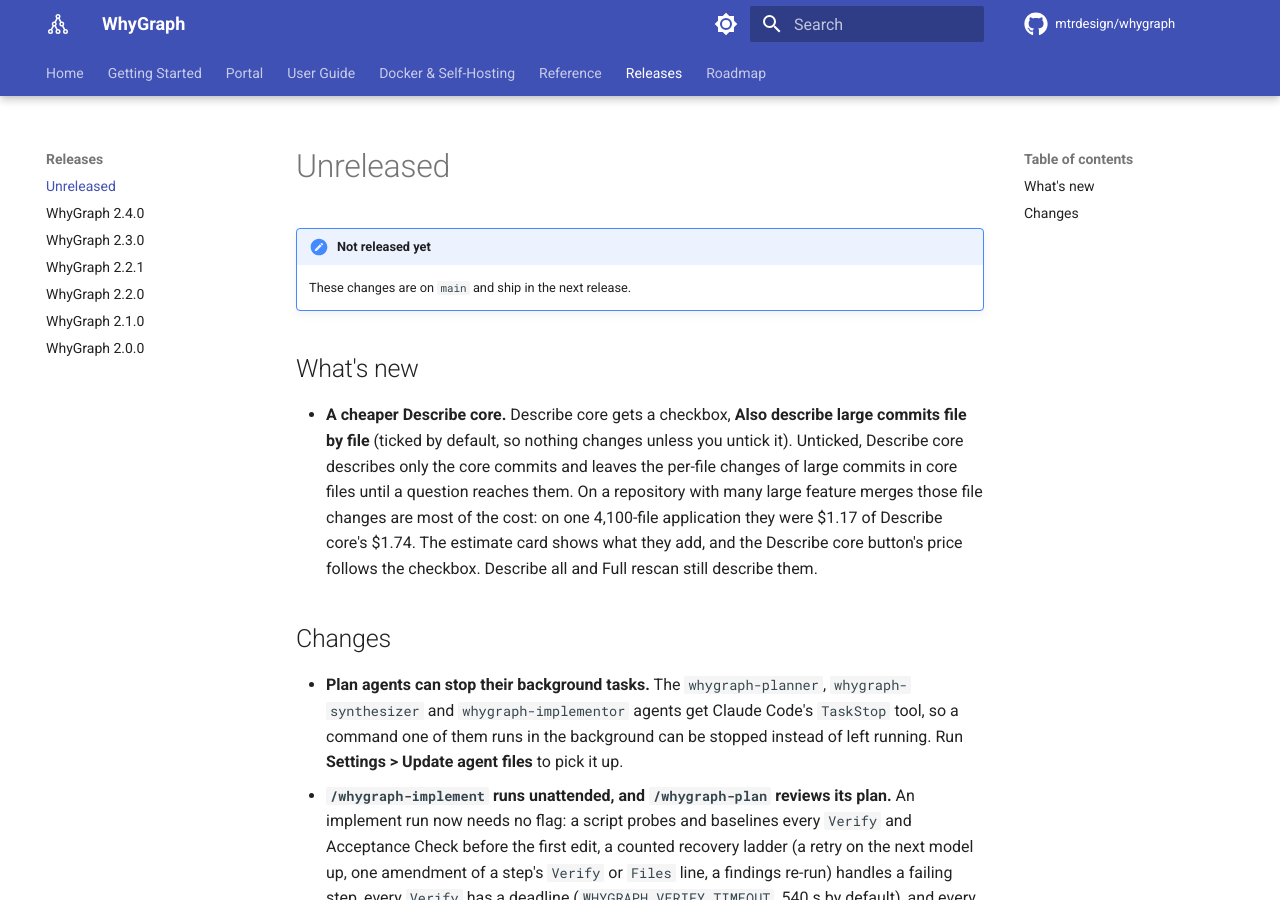
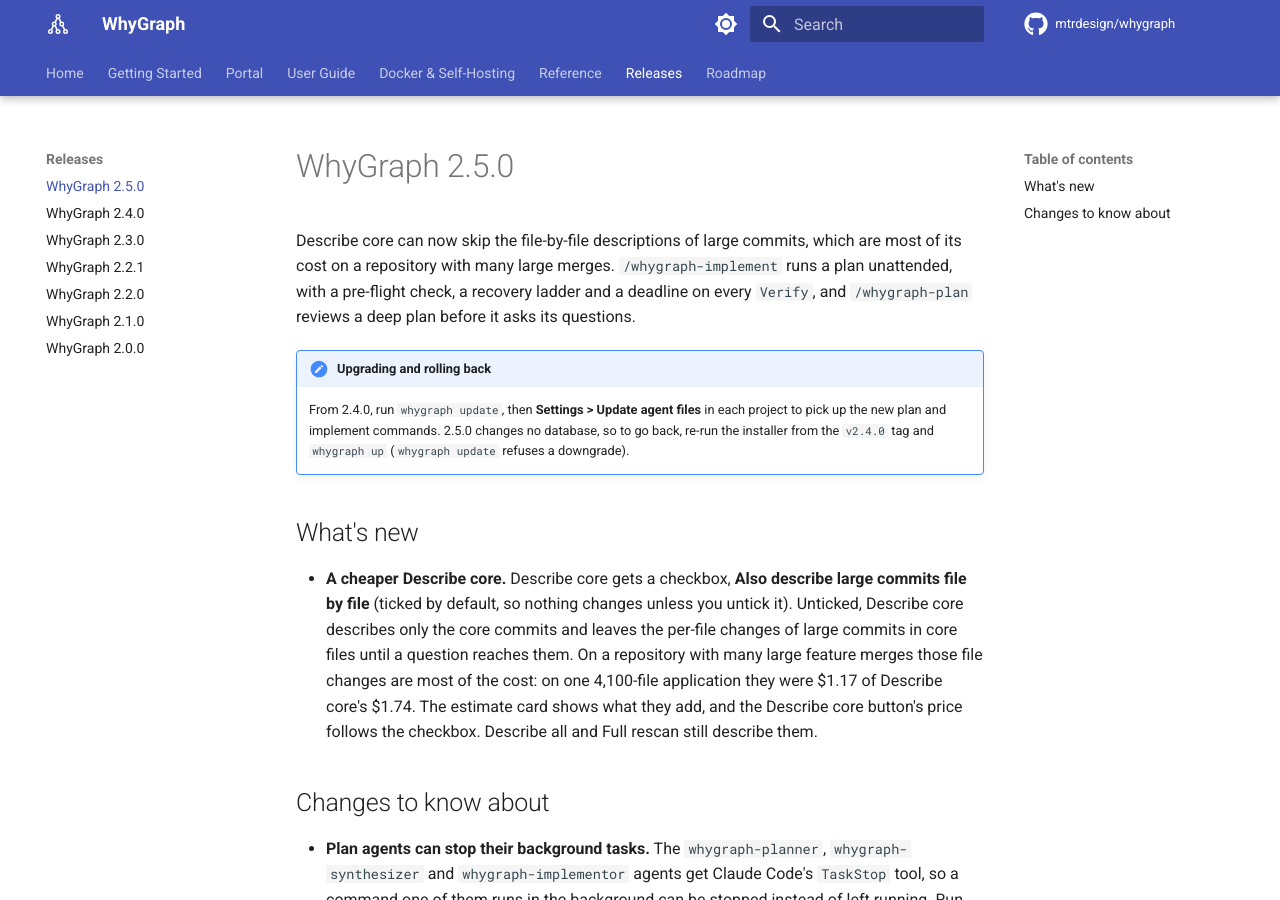
Before and after one commit to mtrdesign/whygraph, an MkDocs documentation site: the page built from docs/releases/2.5.0.md, in a window 1280 px wide and 900 px high. Built offline with MkDocs 1.6.1 and Material for MkDocs 9.7.7, drawn with Linux system fonts in a browser that asks for light colours; comment, search, counter and statistics services are not loaded.

Commit message:
Release 2.5.0 (#114)
Bump the pinned version to 2.5.0 in pyproject.toml, uv.lock,
scripts/install.sh, the README, docs/ and the production compose file.
Move docs/releases/unreleased.md to 2.5.0.md with a summary and an
upgrade and rollback note (no database changes; Update agent files picks
up the new /whygraph-implement and /whygraph-plan); add a "From 2.4.0"
entry to the upgrade guide.

The bundled price table was re-checked for 2.4.0 (as_of 2026-11-11) and
is left as is.

```diff
--- a/docs/releases/unreleased.md
+++ b/docs/releases/2.5.0.md
@@ -1,7 +1,14 @@
-# Unreleased
+# WhyGraph 2.5.0
 
-!!! note "Not released yet"
-    These changes are on `main` and ship in the next release.
+Describe core can now skip the file-by-file descriptions of large commits, which are most of its
+cost on a repository with many large merges. `/whygraph-implement` runs a plan unattended, with a
+pre-flight check, a recovery ladder and a deadline on every `Verify`, and `/whygraph-plan` reviews a
+deep plan before it asks its questions.
+
+!!! note "Upgrading and rolling back"
+    From 2.4.0, run `whygraph update`, then **Settings > Update agent files** in each project to pick
+    up the new plan and implement commands. 2.5.0 changes no database, so to go back, re-run the
+    installer from the `v2.4.0` tag and `whygraph up` (`whygraph update` refuses a downgrade).
 
 ## What's new
 
@@ -13,7 +20,7 @@
   estimate card shows what they add, and the Describe core button's price follows the checkbox.
   Describe all and Full rescan still describe them.
 
-## Changes
+## Changes to know about
 
 - **Plan agents can stop their background tasks.** The `whygraph-planner`, `whygraph-synthesizer`
   and `whygraph-implementor` agents get Claude Code's `TaskStop` tool, so a command one of them runs
--- a/mkdocs.yml
+++ b/mkdocs.yml
@@ -119,7 +119,7 @@
       - LLM providers: reference/llm-providers.md
       - Source control providers: reference/providers.md
   - Releases:
-      - Unreleased: releases/unreleased.md
+      - WhyGraph 2.5.0: releases/2.5.0.md
       - WhyGraph 2.4.0: releases/2.4.0.md
       - WhyGraph 2.3.0: releases/2.3.0.md
       - WhyGraph 2.2.1: releases/2.2.1.md
--- a/pyproject.toml
+++ b/pyproject.toml
@@ -4,7 +4,7 @@
 # by tests/test_install_script.py and the release workflow. Kept static rather
 # than derived from git: the image build copies pyproject/src but not .git, so a
 # VCS version source would fail at `pip install .` inside Docker.
-version = "2.4.0"
+version = "2.5.0"
 description = "Rationale layer over CodeGraph — explains why code exists, not just what it does."
 requires-python = ">=3.11"
 dependencies = [
```
Also changed, not shown: README.md (+1 -1 lines), docs/deploy/docker.md (+2 -2 lines), docs/getting-started/installation.md (+7 -7 lines), docs/portal/upgrading.md (+2 -0 lines), docs/reference/cli.md (+2 -2 lines), 3 other files.
